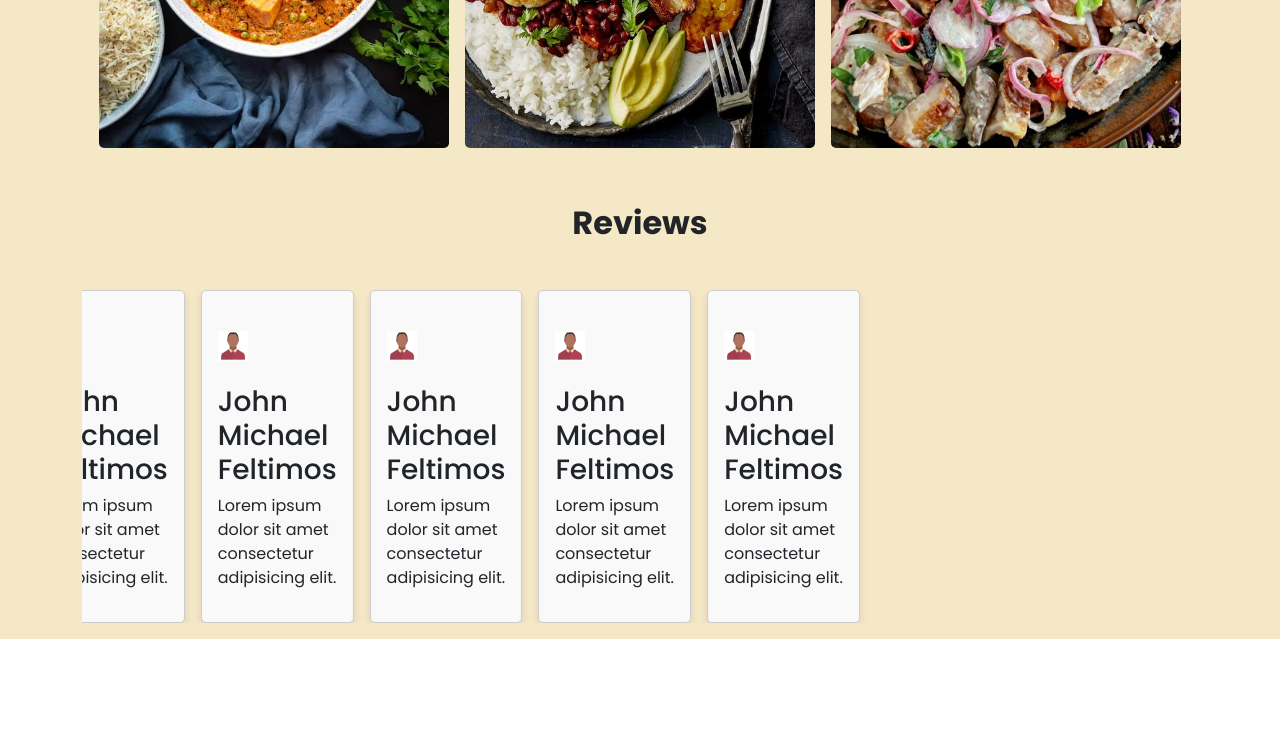
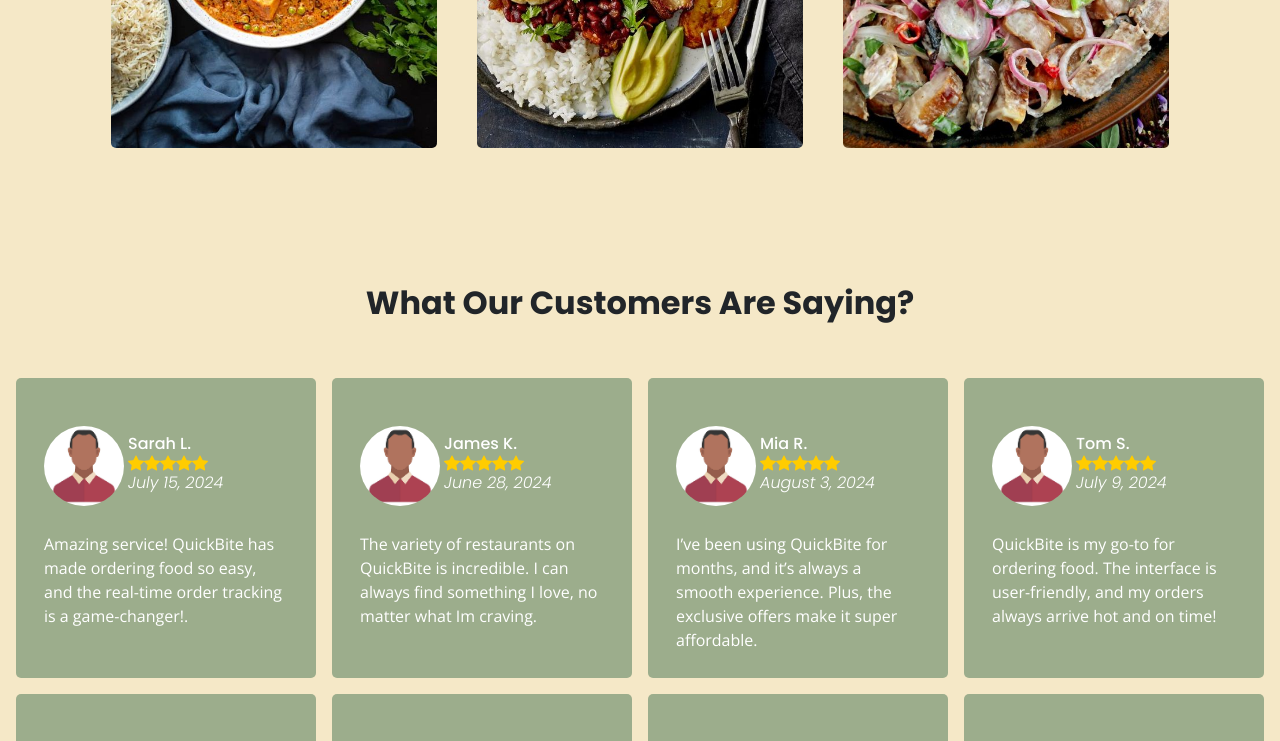
Before and after one commit to AkoSiJacobDeveloper/Project1, a Vue app: page / in a window 1280 px wide. Shown: the part 6362-7103 px from the top of the page. Before the commit the page ends 7001 px from the top, so only its background shows below. Built offline with nearby package versions, Linux system fonts and the light colour scheme.

Commit message:
Modified, and add images, etc..

```diff
--- a/src/App.vue
+++ b/src/App.vue
@@ -10,7 +10,11 @@
         <AppSection5 />
         <AppSection6 />
         <AppSection7 />
+        <AppSection8 />
     </main>
+    <footer>
+      <AppFooter />
+    </footer>
   </div>
 </template>
 
@@ -24,9 +28,11 @@ import AppSection4 from './components/Contents/HomePage/AppSection4.vue';
 import AppSection5 from './components/Contents/HomePage/AppSection5.vue';
 import AppSection6 from './components/Contents/HomePage/AppSection6.vue';
 import AppSection7 from './components/Contents/HomePage/AppSection7.vue';
+import AppSection8 from './components/Contents/HomePage/AppSection8.vue';
+import AppFooter from './components/Footer/AppFooter.vue';
 
 export default {
-  components: { Header, AppSection1, AppSection2, AppSection3, AppSection4, AppSection5, AppSection6, AppSection7 },
+  components: { Header, AppSection1, AppSection2, AppSection3, AppSection4, AppSection5, AppSection6, AppSection7, AppSection8, AppFooter },
   data() {
     return {
       isSidebarVisible: false,
--- a/src/assets/Styles/Styles.scss
+++ b/src/assets/Styles/Styles.scss
@@ -8,3 +8,13 @@ $sub-font: 'Open Sans';
 *, *::before, *::after {
     box-sizing: border-box;
 }
+
+%join-button {
+    border: none;
+    background: none;
+    padding: 15px;
+    background-color: #D68B57;
+    color: #fff;
+    width: 100%;
+    border-radius: 5px;
+}
--- a/src/components/Contents/HomePage/AppSection4.vue
+++ b/src/components/Contents/HomePage/AppSection4.vue
@@ -61,15 +61,6 @@ export default {
 
 <style lang="scss" scoped>
 @import '@/assets/Styles/Styles.scss';
-%join-button {
-    border: none;
-    background: none;
-    padding: 15px;
-    background-color: #D68B57;
-    color: #fff;
-    width: 100%;
-    border-radius: 5px;
-}
 
 .main-container {
     box-sizing: border-box;
--- a/src/components/Contents/HomePage/AppSection6.vue
+++ b/src/components/Contents/HomePage/AppSection6.vue
@@ -4,7 +4,9 @@
             <h2 class="heading fw-bold text-center my-5">Popular Dish Right Now</h2>
             <div class="row d-flex justify-content-center align-items-center">
                 <div v-for="(step, index) in steps" :key="index" class="dish-container m-2 col-12 col-md-6 d-flex justify-content-center">
-                    <img class="dish-image" :src="step.image" :alt="step.title" />
+                    <div class="container">
+                        <img class="dish-image" :src="step.image" :alt="step.title" />
+                    </div>
                 </div>
             </div>
         </div>
--- a/src/components/Contents/HomePage/AppSection7.vue
+++ b/src/components/Contents/HomePage/AppSection7.vue
@@ -1,24 +1,25 @@
 <template>
     <section class="main-container">
-        <div class="container">
-            <h2 class="heading fw-bold text-center my-5">Reviews</h2>
-            <div class="reviews-wrapper">
-                <div class="reviews-container">
-                    <div v-for="(review, index) in reviews" :key="index" class="review-box">
-                        <div class="eachWrapper">
-                            <img class="user-image my-4" :src="review.image" :alt="review.title" />
-                            <h3 class="user-name">{{ review.name }}</h3>
-                            <p class="reviews-text">{{ review.content }}</p>
+        <div class="container-fluid">
+            <h2 class="heading fw-bold text-center my-5">What Our Customers Are Saying?</h2>
+            <div class="row d-flex justify-content-center align-items-center">
+                <div v-for="(review, index) in reviews" :key="index" class="review-box m-2 px-3 pb-2 pt-1 pt-md-2 pt-lg-3 pt-xl-4 col-12 col-md-6 text-white">
+                    <div class="container py-4 h-100">
+                        <div class="image-name-div d-flex gap-1">
+                            <img class="user-image" :src="review.image" :alt="review.title" />
+                            <h6 class="user-name mt-2 d-flex flex-column flex-column">{{ review.name }}
+                                <div class="star-holder">
+                                    <i class="bi bi-star-fill"></i>
+                                    <i class="bi bi-star-fill"></i>
+                                    <i class="bi bi-star-fill"></i>
+                                    <i class="bi bi-star-fill"></i>
+                                    <i class="bi bi-star-fill"></i>
+                                </div>
+                                <p class="dates fw-light fst-italic">{{ review.date }}</p>
+                            </h6>
                         </div>
+                        <p class="reviews-text m-0 my-3">{{ review.content }}</p>
                     </div>
-                    <!-- Duplicate reviews to create seamless scroll -->
-                    <!-- <div v-for="(review, index) in reviews" :key="'duplicate-' + index" class="review-box">
-                        <div class="eachWrapper">
-                            <img class="user-image my-4" :src="review.image" :alt="review.title" />
-                            <h3 class="user-name">{{ review.name }}</h3>
-                            <p class="reviews-text">{{ review.content }}</p>
-                        </div>
-                    </div> -->
                 </div>
             </div>
         </div>
@@ -32,31 +33,64 @@ export default {
             reviews: [
                 {
                     image: require('@/assets/Images/nopfp.png'),
-                    name: 'John Michael Feltimos',
-                    content: 'Lorem ipsum dolor sit amet consectetur adipisicing elit.'
+                    name: 'Sarah L.',
+                    content: 'Amazing service! QuickBite has made ordering food so easy, and the real-time order tracking is a game-changer!.',
+                    date: 'July 15, 2024'
                 },
                 {
                     image: require('@/assets/Images/nopfp.png'),
-                    name: 'John Michael Feltimos',
-                    content: 'Lorem ipsum dolor sit amet consectetur adipisicing elit.'
+                    name: 'James K.',
+                    content: 'The variety of restaurants on QuickBite is incredible. I can always find something I love, no matter what Im craving.',
+                    date: 'June 28, 2024'
                 },
-                  {
+                {
                     image: require('@/assets/Images/nopfp.png'),
-                    name: 'John Michael Feltimos',
-                    content: 'Lorem ipsum dolor sit amet consectetur adipisicing elit.'
+                    name: 'Mia R.',
+                    content: 'I’ve been using QuickBite for months, and it’s always a smooth experience. Plus, the exclusive offers make it super affordable.',
+                    date: 'August 3, 2024'
                 },
-                  {
+                {
                     image: require('@/assets/Images/nopfp.png'),
-                    name: 'John Michael Feltimos',
-                    content: 'Lorem ipsum dolor sit amet consectetur adipisicing elit.'
+                    name: 'Tom S.',
+                    content: 'QuickBite is my go-to for ordering food. The interface is user-friendly, and my orders always arrive hot and on time!',
+                    date: 'July 9, 2024'
                 },
-                  {
+                {
                     image: require('@/assets/Images/nopfp.png'),
-                    name: 'John Michael Feltimos',
-                    content: 'Lorem ipsum dolor sit amet consectetur adipisicing elit.'
+                    name: 'Emily A.',
+                    content: 'I love the convenience of being able to browse menus and order in just a few clicks. QuickBite never disappoints!',
+                    date: 'August 18, 2024'
                 },
-
-
+                {
+                    image: require('@/assets/Images/nopfp.png'),
+                    name: 'Kevin W.',
+                    content: 'What I like the most is the speed of delivery and the accuracy of the orders. It’s a must-have app for foodies like me!',
+                    date: 'June 5, 2024'
+                },
+                {
+                    image: require('@/assets/Images/nopfp.png'),
+                    name: 'Rachel M.',
+                    content: 'QuickBite’s customer support is fantastic. They quickly resolved an issue with my order, and I’m very impressed with their service!',
+                    date: 'July 22, 2024'
+                },
+                {
+                    image: require('@/assets/Images/nopfp.png'),
+                    name: 'David P.',
+                    content: 'The app makes it so easy to reorder my favorite meals. Plus, I get to try new restaurants without ever leaving home!',
+                    date: 'August 1, 2024'
+                },
+                {
+                    image: require('@/assets/Images/nopfp.png'),
+                    name: 'Lily G.',
+                    content: 'I’ve saved so much time using QuickBite. No more calling restaurants or waiting in lines—just browse, order, and enjoy!',
+                    date: 'July 30, 2024'
+                },
+                {
+                    image: require('@/assets/Images/nopfp.png'),
+                    name: 'Sophia A.',
+                    content: 'QuickBite has made my busy nights so much easier. The fast delivery and delicious food keep me coming back!',
+                    date: 'August 12, 2024'
+                },
             ]
         };
     }
@@ -64,44 +98,45 @@ export default {
 </script>
 
 <style lang="scss" scoped>
+@import '@/assets/Styles/Styles.scss';
 .main-container {
-    .reviews-wrapper {
-        overflow: hidden;
-        position: relative;
-        width: 100%;
+    box-sizing: border-box;
+    div {
+        div {
+            .review-box {
+                width: 18.75rem;
+                height: 18.75rem;
+                background-color: #9CAD8C;
+                border-radius: 5px;
+                box-sizing: border-box;
+                padding: 0;
 
-        .reviews-container {
-            display: flex; /* Ensure reviews are displayed in a row */
-            width: 500px;
-            animation: scrollReviews 50s linear infinite;
-            box-sizing: border-box;
+                div {
+                    .user-image {
+                        height: 10vh;
+                        text-align: center;
+                        border-radius: 50%;
+                    }
 
-            .review-box {
-                width: 500px; /* Ensure all boxes have the same width */
-                padding: 1rem;
-                margin-right: 1rem; /* Space between review boxes */
-                border: 1px solid #ccc;
-                background-color: #f9f9f9;
-                border-radius: 5px;
-                box-shadow: 0 4px 8px rgba(0, 0, 0, 0.1);
-                box-sizing: border-box; /* Include padding and border in width */
+                    .star-holder {
+                        i {
+                            color: #FFCC00;
+                        }
+                    }
 
-                .eachWrapper {
-                    .user-image {
-                        width: 30px;
+                    .reviews-text {
+                        font-family: $sub-font;
                     }
                 }
             }
         }
     }
+}
 
-    @keyframes scrollReviews {
-        0% {
-            transform: translateX(0); /* Start at the first set of reviews */
-        }
-        100% {
-            transform: translateX(-100%); /* Move the entire set left by 100% */
-        }
+@media (min-width: 1024px) {
+    .main-container {
+        box-sizing: border-box;
+        margin: 10% 5px;
     }
 }
 </style>
--- /dev/null
+++ b/src/components/Contents/HomePage/AppSection8.vue
@@ -0,0 +1,75 @@
+<template>
+    <section class="main-container">
+        <div class="container">
+            <h2 class="heading fw-bold text-center my-5">Ready to Satisfy Your Cravings?</h2>
+            <div class="row d-flex justify-content-center align-items-center">
+                <div class="headlines-container pb-2 px-4 col-12 col-md-6">
+                    <h3 class="headline-heading">Order from top restaurants and get your meal delivered fresh and fast!</h3>
+                    <button class="startBtn w-100">
+                        <p class="startBtnText m-0 fw-bold">Create Account Now!</p>
+                    </button>
+                </div>
+                <div class="image-container pb-4 px-4 col-12 col-md-6">
+                    <img class="images" :src="require('@/assets/Images/satisfycravings.png')" alt="Cravings">
+                </div>
+            </div>
+        </div>
+    </section>
+</template>
+
+
+
+<style lang="scss" scoped>
+@import '@/assets/Styles/Styles.scss';
+
+.main-container {
+    box-sizing: border-box;
+    margin: 60px 5px 5px 5px;
+    div {
+        div {
+            .headlines-container {
+                .startBtn {
+                    @extend %join-button;
+                }
+            }
+            .image-container {
+                .images {
+                    width: 80vw;
+                }
+            }
+        }
+    }
+}
+
+@media (min-width: 768px) {
+    .main-container {
+        box-sizing: border-box;
+        margin: 60px 5px 5px 5px;
+        div {
+            div {
+                .image-container {
+                    .images {
+                        width: 100%;
+                    }
+                }
+            }
+        }
+    }
+}
+
+@media (min-width: 1024px) {
+    .main-container {
+        box-sizing: border-box;
+        margin: 60px 5px 5px 5px;
+        div {
+            div {
+                .image-container {
+                    .images {
+                        width: 100%;
+                    }
+                }
+            }
+        }
+    }
+}
+</style>
--- /dev/null
+++ b/src/components/Footer/AppFooter.vue
@@ -0,0 +1,72 @@
+<template>
+    <footer class="main-container container-fluid">
+        <div class="container">
+            <div class="row">
+                <!-- Left Column for Sign In / Login -->
+                <div class="col-12 col-md-6">
+                    <div class="d-flex flex-column align-items-center">
+                        <div v-for="(link, index) in links" :key="index" class="m-2">
+                            <p class="account-link">
+                                <a :href="link.href">{{ link.text }}</a>
+                            </p>
+                        </div>
+                    </div>
+                </div>
+
+                <!-- Right Column for Support Links -->
+                <div class="col-12 col-md-6">
+                    <div class="d-flex flex-column align-items-center">
+                        <div v-for="(support, index) in supports" :key="index" class="m-2">
+                            <p class="support-link">
+                                <a :href="support.href">{{ support.text }}</a>
+                            </p>
+                        </div>
+                    </div>
+                </div>
+            </div>
+        </div>
+    </footer>
+</template>
+
+<script>
+export default {
+    data() {
+        return {
+            links: [
+                { href: '#Signin', text: 'Sign In' },
+                { href: '#Login', text: 'Login' }
+            ],
+
+            supports: [
+                { href: '#Aboutus', text: 'About Us' },
+                { href: '#Contactus', text: 'Contact Us' },
+                { href: '#Helpcenter', text: 'FAQ' },
+                { href: '#Termscondition', text: 'Terms & Conditions' },
+                { href: '#Privacypolicy', text: 'Privacy Policy' }
+            ]
+        };
+    }
+};
+</script>
+
+<style scoped>
+/* Add some basic styles to adjust the appearance */
+footer {
+    padding: 20px 0;
+    background-color: #f8f9fa;
+}
+
+.account-link, .support-link {
+    font-size: 1rem;
+    text-align: center;
+}
+
+a {
+    text-decoration: none;
+    color: inherit;
+}
+
+a:hover {
+    text-decoration: underline;
+}
+</style>
```
Also changed, not shown: src/assets/Images/satisfycravings.png (added).
